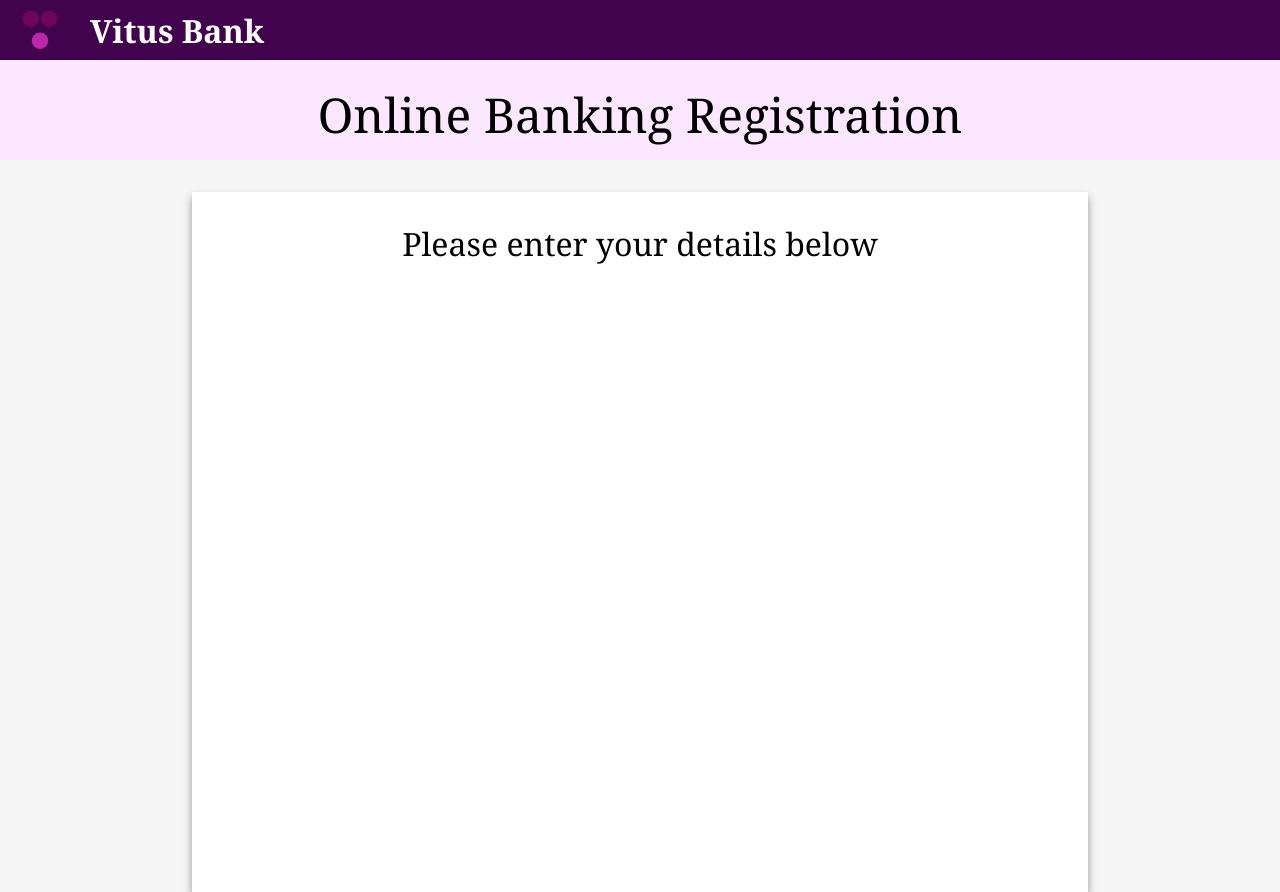
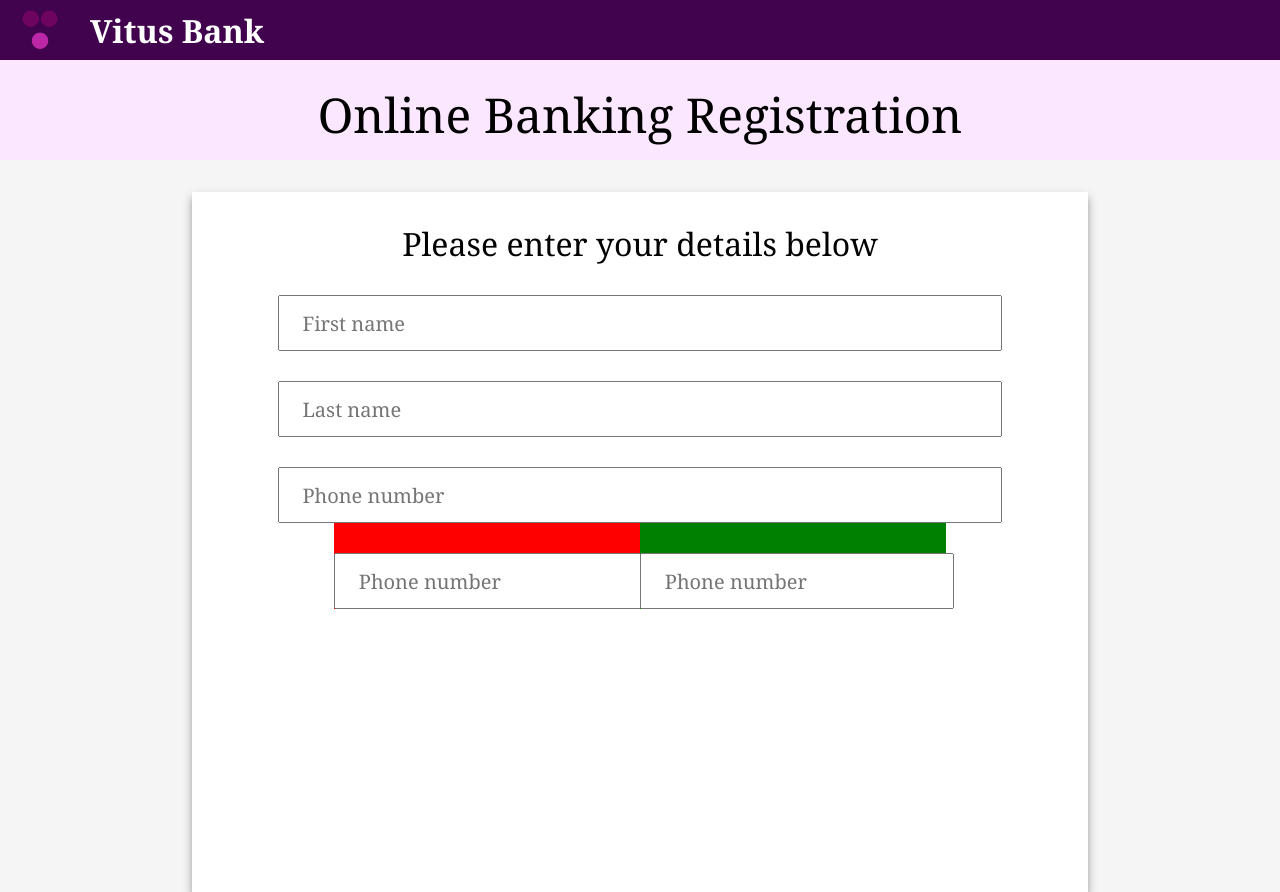
Before and after one commit to adrianomoruyi/vitus_bank, a React (Create React App) app: page /register in a window 1280 px wide. Built offline with nearby package versions, Linux system fonts and the light colour scheme.

Commit message:
Continued on registration page

```diff
--- a/src/Home.css
+++ b/src/Home.css
@@ -15,7 +15,7 @@
   }
 
   .banner {
-    margin: 0;
+    margin-top: 60px;
     height: 200px;
     background-color: #FBE7FF;
   }
--- a/src/Register.css
+++ b/src/Register.css
@@ -2,7 +2,7 @@
     margin: 0;
     height: 100px;
     background-color: #FBE7FF;
-
+    margin-top: 60px;
     text-align: center;
     vertical-align: middle;
     line-height: 50px;
@@ -13,13 +13,24 @@
   }
 
   .form {
-    margin: 0;
     margin-left: 15%;
     margin-right: 15%;
     margin-top: 2.5%;
     height: 700px;
     background-color: #ffffff;
     filter: drop-shadow(0px 5px 4px #979797);
+
+    display: flex;
+    flex-direction: column;
+    align-items: center;
+
+
+  }
+  .row {
+    display: flex;
+  }
+  .column {
+    flex: 50%;
   }
 
   h2{
--- a/src/Register.js
+++ b/src/Register.js
@@ -11,6 +11,49 @@ function Register() {
       </div>
       <div className="form">
         <h3>Please enter your details below</h3>
+        <input style={{
+          fontFamily: "Georgia, 'Times New Roman', Times, serif",
+          fontSize: "20px",
+          width: "80%",
+          height: "50px",
+        }}type="text" name="name" placeholder="    First name"/>
+        <input style={{
+          fontFamily: "Georgia, 'Times New Roman', Times, serif",
+          fontSize: "20px",
+          width: "80%",
+          height: "50px",
+          marginTop: "30px"
+        }}type="text" name="name" placeholder="    Last name"/>
+        <input style={{
+          fontFamily: "Georgia, 'Times New Roman', Times, serif",
+          fontSize: "20px",
+          width: "80%",
+          height: "50px",
+          marginTop: "30px"
+        }}type="text" name="name" placeholder="    Phone number"/>
+
+        <div class="row">
+        <div style={{backgroundColor: "red"}} class="column">
+        <input style={{
+          fontFamily: "Georgia, 'Times New Roman', Times, serif",
+          fontSize: "20px",
+          width: "100%",
+          height: "50px",
+          marginTop: "30px"
+        }}type="text" name="name" placeholder="    Phone number"/>
+        </div>
+        <div style={{backgroundColor: "green"}} class="column">
+        <input style={{
+          fontFamily: "Georgia, 'Times New Roman', Times, serif",
+          fontSize: "20px",
+          width: "100%",
+          height: "50px",
+          marginTop: "30px"
+        }}type="text" name="name" placeholder="    Phone number"/>
+        </div>
+
+      </div>
+
       </div>
     </div>
   );
--- a/src/components/Header.css
+++ b/src/components/Header.css
@@ -3,6 +3,10 @@
     height: 60px;
     display: flex;
     align-items: center;
+    position: fixed;
+    top: 0;
+    width: 100%;
+    z-index: 1; /*z-index sets the header above other elements*/
 }
 
 .titleBox{
--- a/src/components/Header.js
+++ b/src/components/Header.js
@@ -1,8 +1,8 @@
-import React from 'react';
+import React, { useState, useEffect } from 'react';
 import '../components/Header.css'; // Optional: For styling
 import Logo from '../img/banklogo.png';
 
-const Header = () => {
+function Header (){
   return (
     <header className="header">
       <div className="header-container">
```
Also changed, not shown: 1 other file (tests, documents, lock files or other folders).
